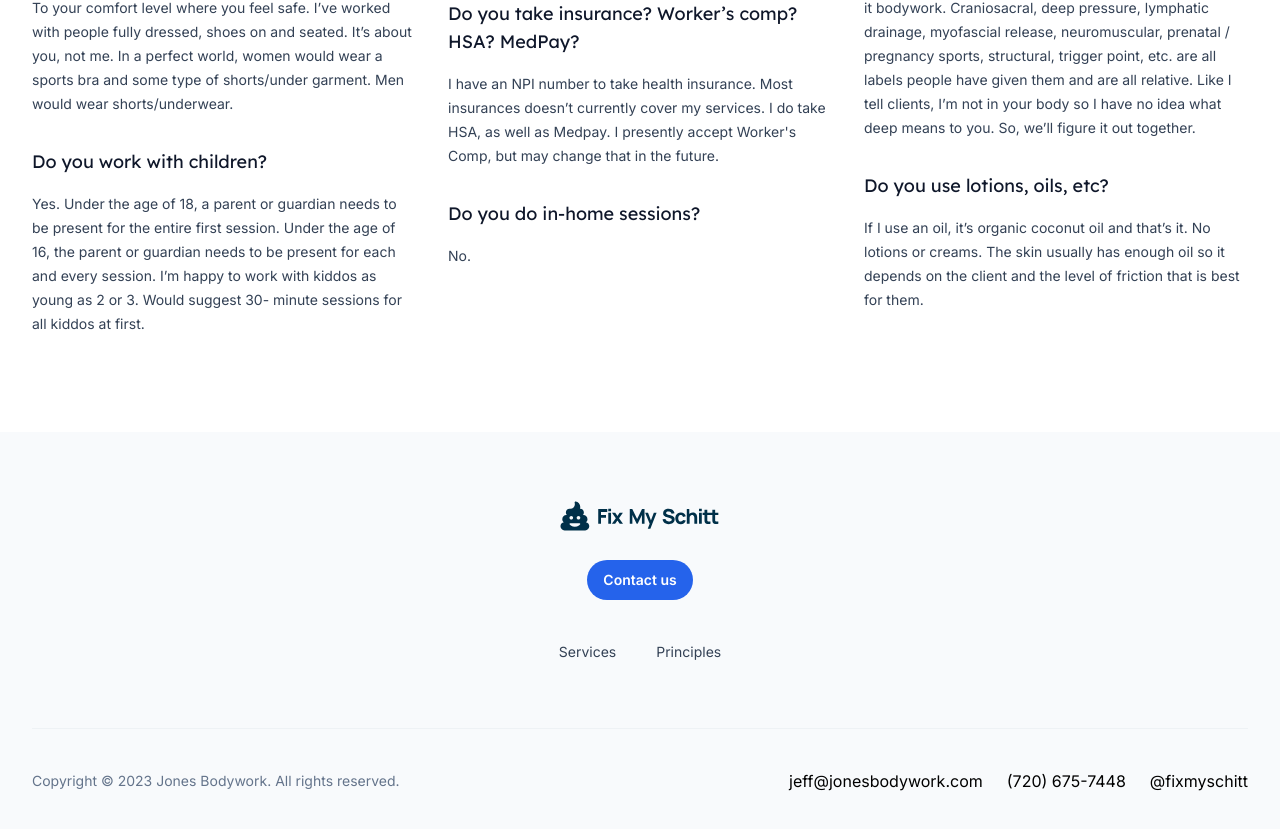
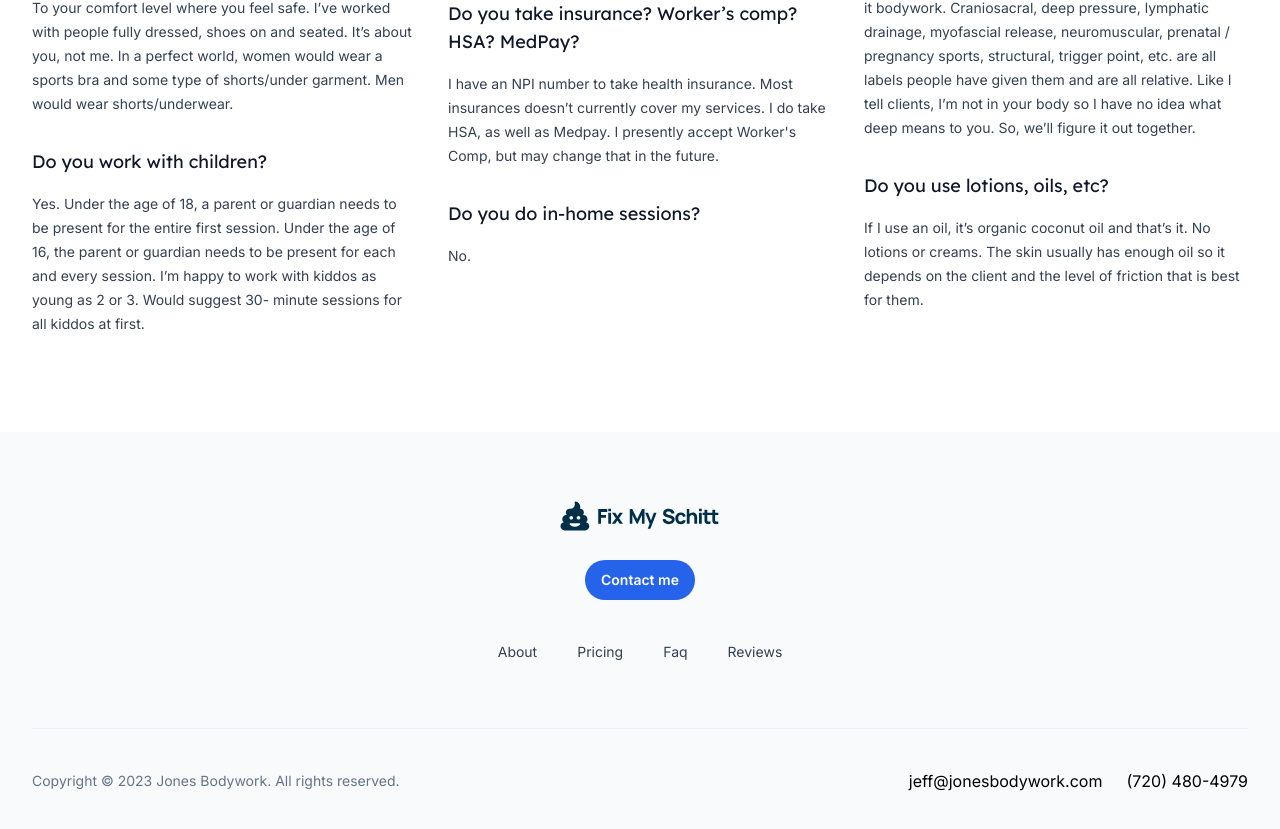
Before and after one commit to kylekrny/jones-bodywork, a Next.js app: page /faq in a window 1280 px wide. Shown: the part 600-1429 px from the top of the page. Built offline with nearby package versions, Linux system fonts and the light colour scheme.

Commit message:
added jeff's mug shot

```diff
--- a/src/components/Footer.jsx
+++ b/src/components/Footer.jsx
@@ -14,17 +14,16 @@ export function Footer() {
             <Logo className="mx-auto h-10 w-auto" />
             <Button href="/contact" color="blue" className="mt-6">
               <span>
-                Contact <span className="hidden lg:inline">us</span>
+                Contact <span className="hidden lg:inline">me</span>
               </span>
             </Button>
           </div>
           <nav className="mt-10 text-sm" aria-label="quick links">
             <div className="-my-1 flex justify-center gap-x-6">
-              <NavLink href="/#services">Services</NavLink>
-              <NavLink href="/#principles">Principles</NavLink>
-              {/* <NavLink href="/#testimonials">Testimonials</NavLink>
-              <NavLink href="/#faq">FAQ</NavLink> */}
-              {/* <NavLink href="/#pricing">Pricing</NavLink> */}
+              <NavLink href="/#about">About</NavLink>
+              <NavLink href="/#pricing">Pricing</NavLink>
+              <NavLink href="/#pricing">Faq</NavLink>
+              <NavLink href="/#pricing">Reviews</NavLink>
             </div>
           </nav>
         </div>
@@ -42,14 +41,7 @@ export function Footer() {
               className="group"
               aria-label="Jeff Jones phone number"
             >
-              (720) 675-7448
-            </Link>
-            <Link
-              href="https://instagram.com/fixmyschitt"
-              target="_blank"
-              noreferrer
-            >
-              @fixmyschitt
+              (720) 480-4979
             </Link>
           </div>
           <p className="mt-6 text-sm text-slate-500 sm:mt-0">
--- a/src/components/Hero.jsx
+++ b/src/components/Hero.jsx
@@ -1,4 +1,4 @@
-import profile from '@/images/profile.jpg'
+import profile from '@/images/jeff.jpeg'
 import Image from 'next/image'
 import { Header } from './Header'
 
```
Also changed, not shown: 1 other file (tests, documents, lock files or other folders).
